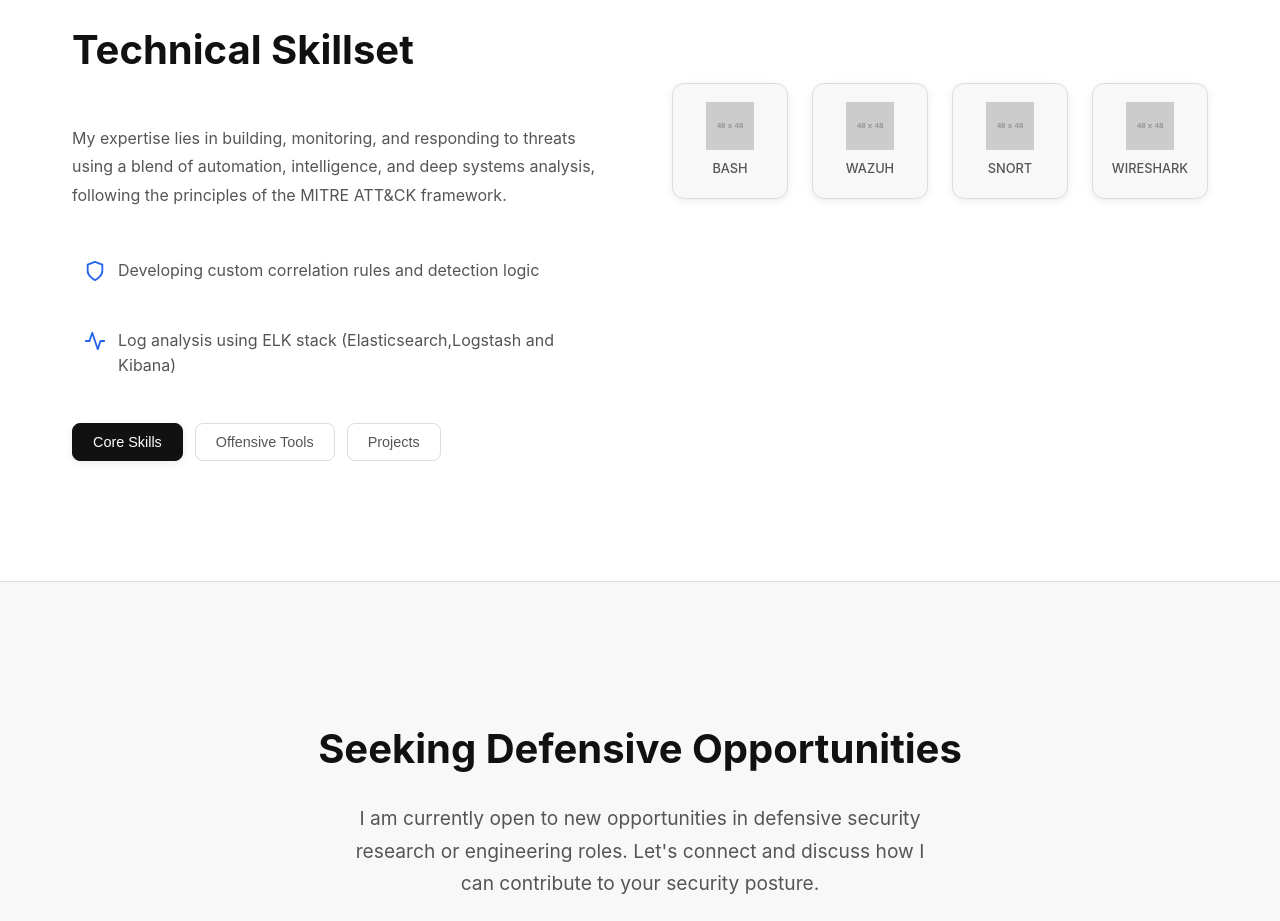
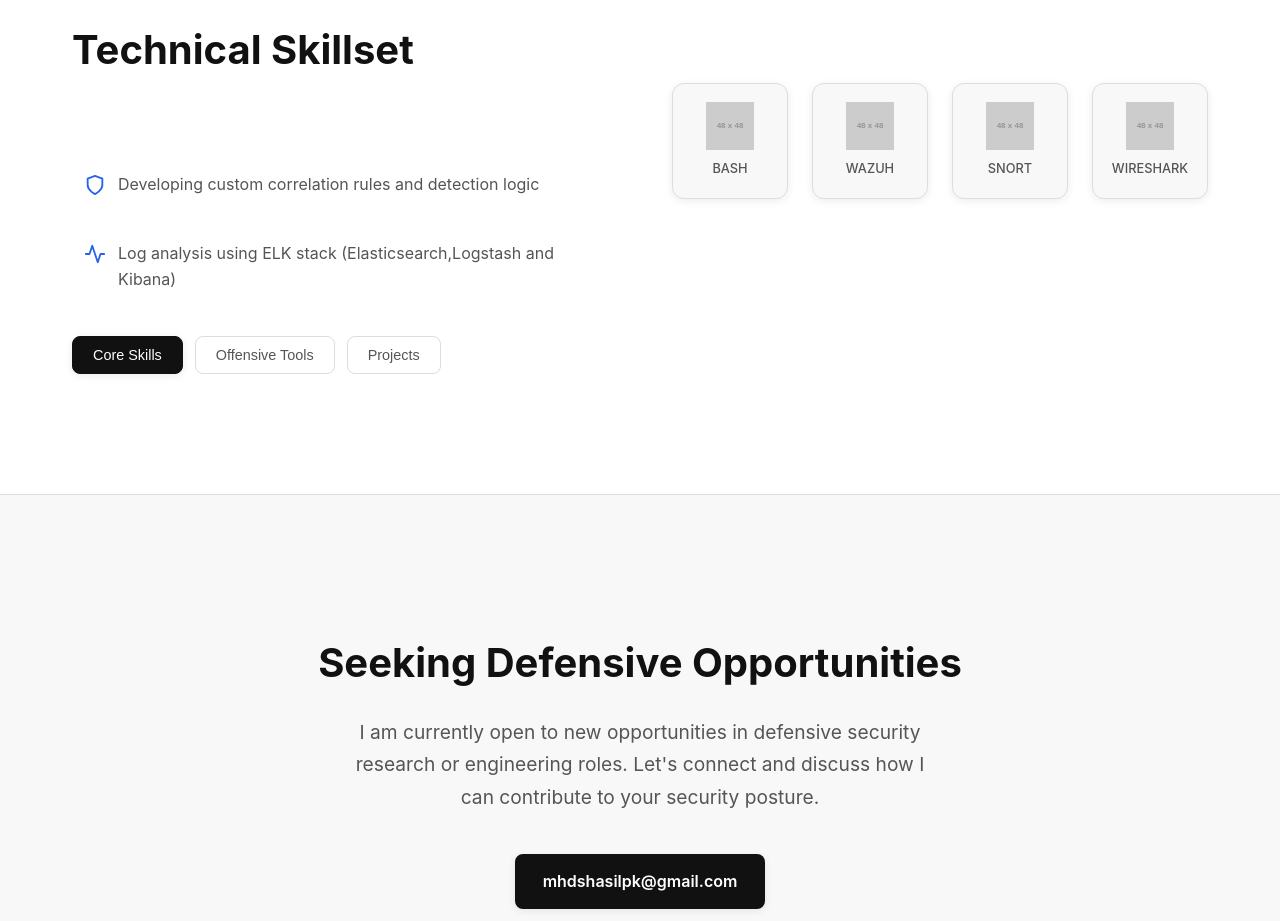
Before and after one commit to shazzil/shazzil, a plain HTML site: page index.html in a window 1280 px wide. Shown: the part 780-1701 px from the top of the page. Drawn offline with Linux system fonts and the light colour scheme; placeholder pictures from the web are drawn by us.

Commit message:
Update index.html

```diff
--- a/index.html
+++ b/index.html
@@ -789,7 +789,7 @@
 
                 <div class="description">
                     <p>
-                        My expertise lies in building, monitoring, and responding to threats using a blend of automation, intelligence, and deep systems analysis, following the principles of the MITRE ATT&CK framework.
+                        <!--My expertise lies in building, monitoring, and responding to threats using a blend of automation, intelligence, and deep systems analysis, following the principles of the MITRE ATT&CK framework.-->
                     </p>
                     <div class="icon-text">
                         <svg viewBox="0 0 24 24" fill="none" stroke="currentColor" stroke-width="2" stroke-linecap="round" stroke-linejoin="round">
```
